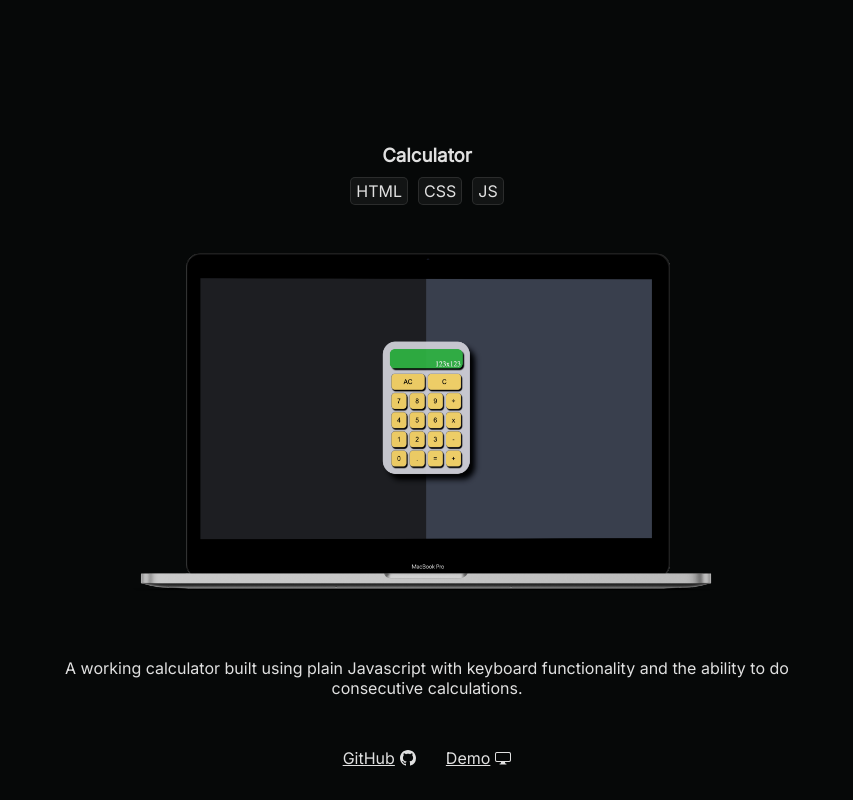
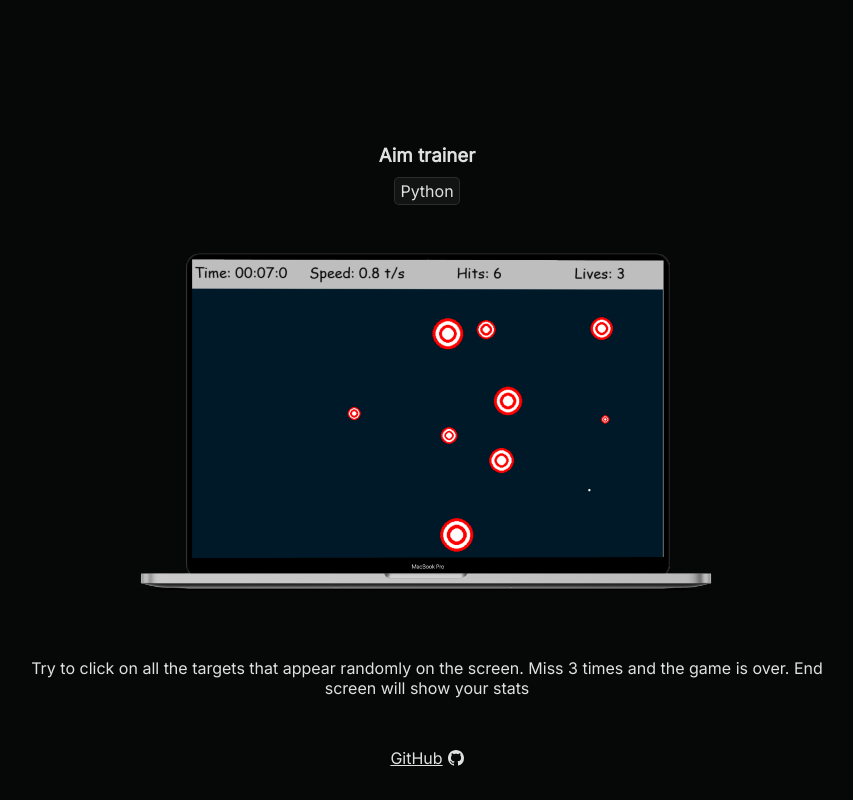
Before and after one commit to Kenref/portfolio-website-v2, a React (Vite) app: page / in a window 1280 px wide. Shown: the part 1580-2380 px from the top of the page, without its empty margins (213-1066 px from the left). Built offline with nearby package versions, Linux system fonts and the light colour scheme.

Commit message:
added aim trainer

```diff
--- a/src/App.css
+++ b/src/App.css
@@ -47,7 +47,7 @@ body {
 .card::before {
 	background: radial-gradient(
 		800px circle at var(--mouse-x) var(--mouse-y),
-		rgba(255, 255, 255, 0.06),
+		rgba(255, 255, 255, 0.08),
 		transparent 40%
 	);
 	z-index: 3;
--- a/src/App.jsx
+++ b/src/App.jsx
@@ -42,15 +42,15 @@ function App() {
 			github: "https://github.com/Kenref/memory-card-game",
 			demo: "https://kenneth-memory-card-game.netlify.app/",
 		},
-		// {
-		// 	title: "Aim trainer",
-		// 	src: "/aim-trainer.png",
-		// 	alt: "Aim trainer Image",
-		// 	description:
-		// 		"Try to click on all the targets that appear randomly on the screen. Miss 3 times and the game is over. End screen will show your stats",
-		// 	skills: ["Python"],
-		// 	github: "https://github.com/Kenref/aim-trainer",
-		// },
+		{
+			title: "Aim trainer",
+			src: "/aim-mockup.png",
+			alt: "Aim trainer Image",
+			description:
+				"Try to click on all the targets that appear randomly on the screen. Miss 3 times and the game is over. End screen will show your stats",
+			skills: ["Python"],
+			github: "https://github.com/Kenref/aim-trainer",
+		},
 		{
 			title: "Calculator",
 			src: "/calculator-mockup.png",
--- a/src/components/Project.jsx
+++ b/src/components/Project.jsx
@@ -69,6 +69,7 @@ const Project = ({ project }) => {
 						<path d="M8 0C3.58 0 0 3.58 0 8c0 3.54 2.29 6.53 5.47 7.59.4.07.55-.17.55-.38 0-.19-.01-.82-.01-1.49-2.01.37-2.53-.49-2.69-.94-.09-.23-.48-.94-.82-1.13-.28-.15-.68-.52-.01-.53.63-.01 1.08.58 1.23.82.72 1.21 1.87.87 2.33.66.07-.52.28-.87.51-1.07-1.78-.2-3.64-.89-3.64-3.95 0-.87.31-1.59.82-2.15-.08-.2-.36-1.02.08-2.12 0 0 .67-.21 2.2.82.64-.18 1.32-.27 2-.27.68 0 1.36.09 2 .27 1.53-1.04 2.2-.82 2.2-.82.44 1.1.16 1.92.08 2.12.51.56.82 1.27.82 2.15 0 3.07-1.87 3.75-3.65 3.95.29.25.54.73.54 1.48 0 1.07-.01 1.93-.01 2.2 0 .21.15.46.55.38A8.012 8.012 0 0 0 16 8c0-4.42-3.58-8-8-8z" />
 					</svg>
 				</a>
+				{project.demo && (
 					<a
 						className="link"
 						href={project.demo}
@@ -93,6 +94,7 @@ const Project = ({ project }) => {
 							<path d="M0 4s0-2 2-2h12s2 0 2 2v6s0 2-2 2h-4c0 .667.083 1.167.25 1.5H11a.5.5 0 0 1 0 1H5a.5.5 0 0 1 0-1h.75c.167-.333.25-.833.25-1.5H2s-2 0-2-2V4zm1.398-.855a.758.758 0 0 0-.254.302A1.46 1.46 0 0 0 1 4.01V10c0 .325.078.502.145.602.07.105.17.188.302.254a1.464 1.464 0 0 0 .538.143L2.01 11H14c.325 0 .502-.078.602-.145a.758.758 0 0 0 .254-.302 1.464 1.464 0 0 0 .143-.538L15 9.99V4c0-.325-.078-.502-.145-.602a.757.757 0 0 0-.302-.254A1.46 1.46 0 0 0 13.99 3H2c-.325 0-.502.078-.602.145z" />
 						</svg>
 					</a>
+				)}
 			</div>
 		</div>
 	);
```
Also changed, not shown: public/aim-mockup.png (added). Lines whose indentation alone changed are shown as unchanged.
